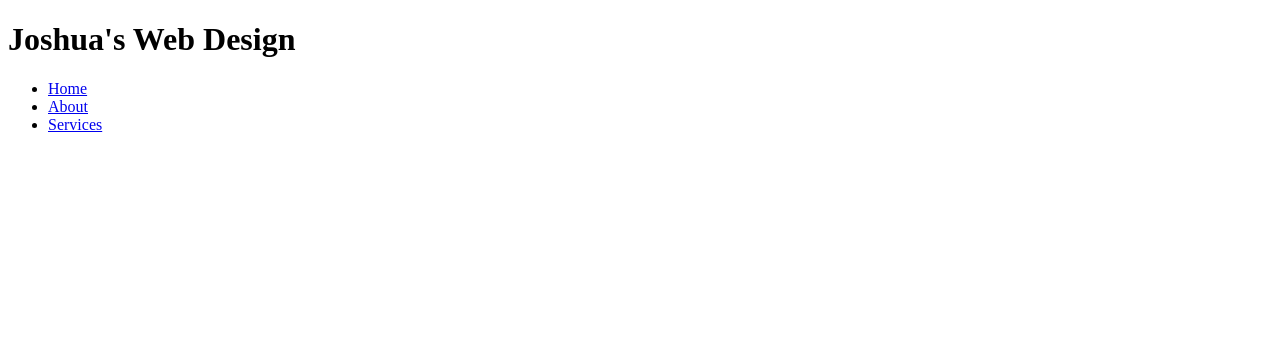
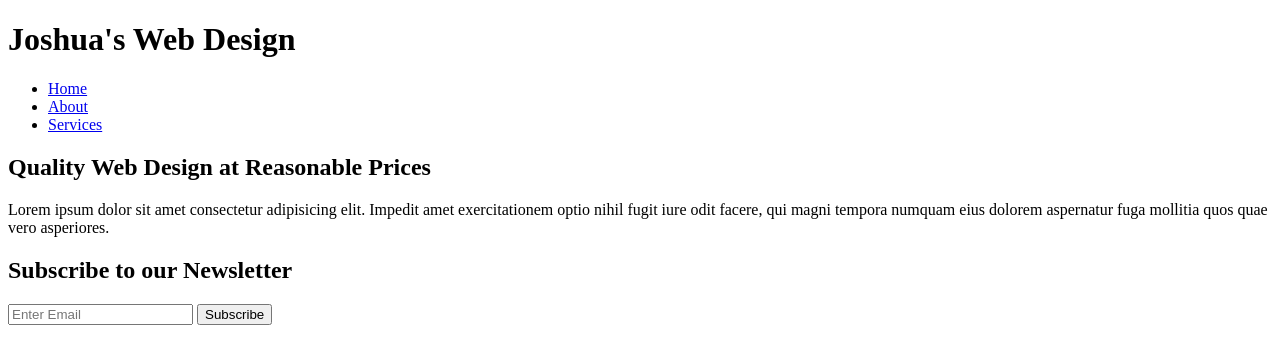
Before and after one commit to Jalfaro1010/FullWebPage, a plain HTML site: page index.html in a window 1280 px wide. Drawn offline with Linux system fonts and the light colour scheme.

Commit message:
Added Showcase Section and Newsletter Section

```diff
--- a/index.html
+++ b/index.html
@@ -25,5 +25,22 @@
             </nav>
         </div>
     </header>
+
+    <section id="showcase">
+        <div class="container">
+            <h1>Quality Web Design at Reasonable Prices</h1>
+            <p>Lorem ipsum dolor sit amet consectetur adipisicing elit. Impedit amet exercitationem optio nihil fugit iure odit facere, qui magni tempora numquam eius dolorem aspernatur fuga mollitia quos quae vero asperiores.</p>
+        </div>
+    </section>
+
+    <section id="newsletter">
+        <div class="container">
+            <h1>Subscribe to our Newsletter</h1>
+            <form>
+                <input type="email" placeholder="Enter Email">
+                <button class="btn-1">Subscribe</button>
+            </form>
+        </div>
+    </section>
 </body>
 </html>
```
